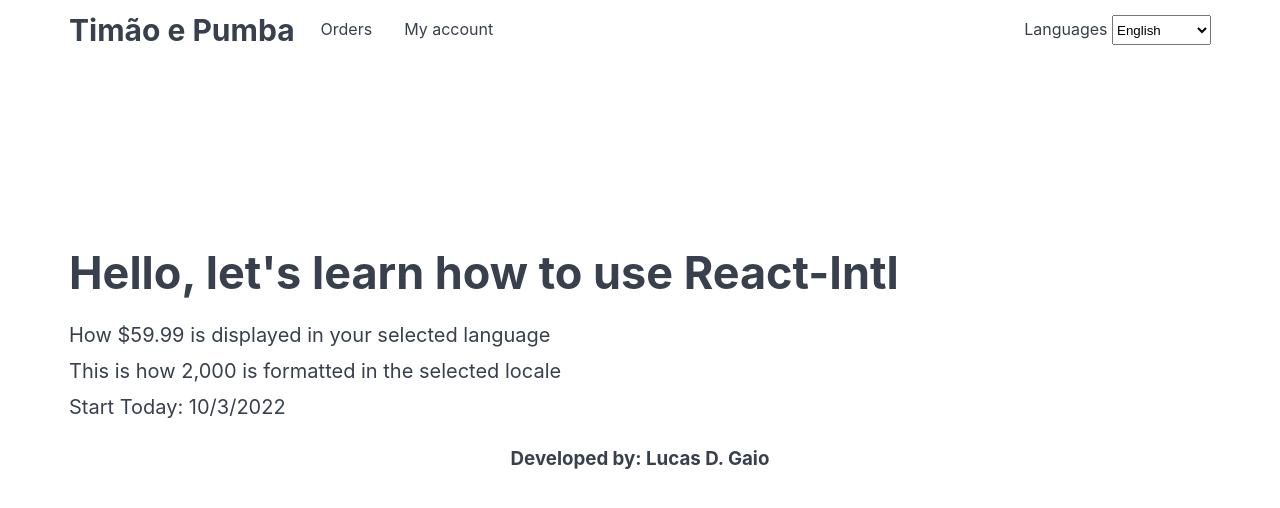
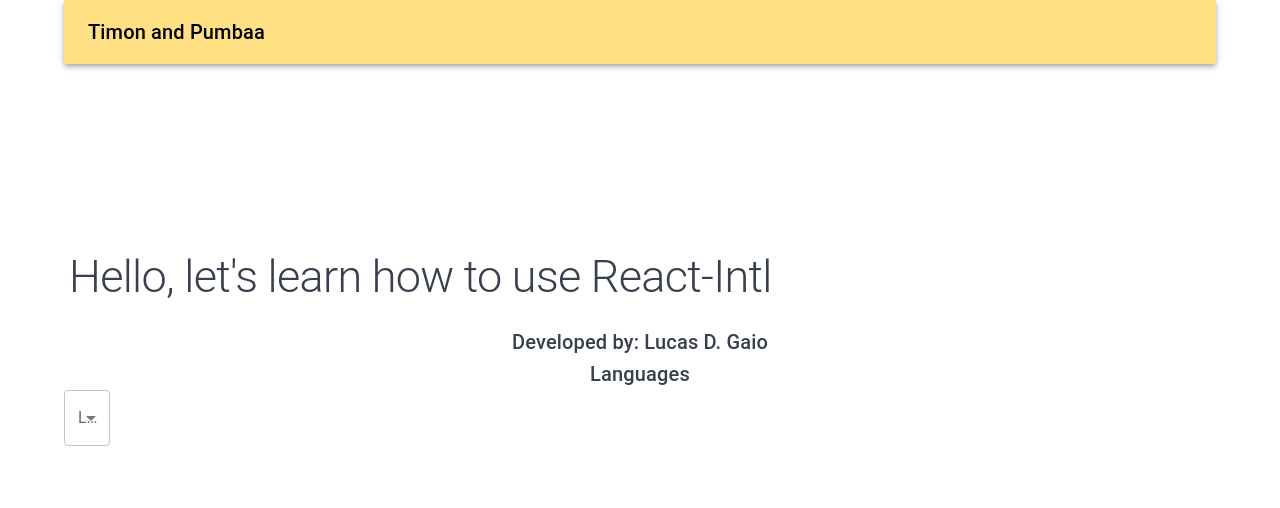
Before and after one commit to cormac21/general-grievous, a React (Create React App) app: page / in a window 1280 px wide. Shown: the top 508 px of the page. Built offline with nearby package versions, Linux system fonts and the light colour scheme.

Commit message:
Meio que arrebentando tudo aqui porque num faço ideia do que to fazendo ainda;

```diff
--- a/package.json
+++ b/package.json
@@ -3,6 +3,9 @@
   "version": "0.1.0",
   "private": true,
   "dependencies": {
+    "@emotion/react": "^11.10.4",
+    "@emotion/styled": "^11.10.4",
+    "@mui/material": "^5.10.8",
     "@testing-library/jest-dom": "^5.16.5",
     "@testing-library/react": "^13.4.0",
     "@testing-library/user-event": "^13.5.0",
--- a/src/App.js
+++ b/src/App.js
@@ -5,7 +5,7 @@ import { LOCALES } from "./i18n/locales";
 import { messages } from "./i18n/messages";
 import Footer from './components/Footer'
 import Content from "./components/Content";
-import Header from "./components/Header";
+import ApplicationBar from "./components/ApplicationBar";
 import {
   BrowserRouter,
   Routes,
@@ -13,12 +13,13 @@ import {
 } from "react-router-dom";
 import Orders from "./components/orders";
 import MyAccount from "./components/my_account";
+import {createTheme, ThemeProvider} from "@mui/material";
 
 const App = () => {
 
   const [currentLocale, setCurrentLocale] = useState(getInitialLocal());
 
-  const handleChange = (e) => {
+  const handleLocaleChange = (e) => {
     setCurrentLocale(e.target.value);
     localStorage.setItem("locale", e.target.value);
   };
@@ -28,23 +29,40 @@ const App = () => {
     return savedLocale || LOCALES.ENGLISH;
   }
 
+  const theme = createTheme({
+    palette: {
+      primary: {
+        main: '#ffe082',
+        light: '#ffffb3',
+        dark: '#caae53',
+      },
+      secondary: {
+        main: '#aed581',
+        light: '#e1ffb1',
+        dark: '#7da453',
+      },
+    },
+  });
+
   return (
     <IntlProvider
         messages={messages[currentLocale]}
         locale={currentLocale}
         defaultLocale={LOCALES.ENGLISH}
     >
+      <ThemeProvider theme={theme}>
         <div>
           <BrowserRouter>
-          <Header currentLocale={currentLocale} handleChange={handleChange}/>
+            <ApplicationBar />
             <Routes >
               <Route path="/" element={<Content />}></Route>
               <Route path="/orders" element={<Orders />}></Route>
               <Route path="/my_account" element={<MyAccount />} ></Route>
             </Routes>
-          <Footer/>
+            <Footer currentLocale={currentLocale} handleChange={handleLocaleChange} />
           </BrowserRouter>
         </div>
+      </ThemeProvider>
     </IntlProvider>
   );
 }
--- /dev/null
+++ b/src/components/ApplicationBar.js
@@ -0,0 +1,48 @@
+import {FormattedMessage} from "react-intl";
+import {LOCALES} from "../i18n/locales";
+import {Link} from "react-router-dom";
+import {AppBar, Box, Container, Toolbar, Typography} from "@mui/material";
+
+const ApplicationBar = (props) => {
+    const menu = [
+        {
+            key: "orders",
+            title: "Orders",
+            path: "/orders",
+        },
+        {
+            key: "my_account",
+            title: "MyAccount",
+            path: "/my_account",
+        },
+    ];
+
+    const languages = [
+        { name: "English", code: LOCALES.ENGLISH},
+        { name: "Português", code: LOCALES.PORTUGUESE},
+        { name: "Español", code: LOCALES.SPANISH},
+    ]
+
+    return (
+      <Container sx={{
+          maxWidth: 1182
+      }}>
+        <AppBar position="static" color="primary">
+          <Container maxWidth="xl" >
+            <Toolbar disableGutters>
+              <Typography variant="h6" noWrap component="div" className="brand" >
+                <Link to="/">
+                  <FormattedMessage id="project_name" />
+                </Link>
+              </Typography>
+              <Box flex='1'>
+
+              </Box>
+            </Toolbar>
+          </Container>
+        </AppBar>
+      </Container>
+    );
+};
+
+export default ApplicationBar;
--- a/src/components/Content.js
+++ b/src/components/Content.js
@@ -1,13 +1,11 @@
 import { FormattedMessage } from "react-intl";
+import {Box, Typography} from "@mui/material";
 
 const Content = () => {
     return (
-        <div className="container hero">
-            <h1><FormattedMessage id="learn_to" /></h1>
-            <p><FormattedMessage id="price_display" values={{ n: 59.99 }} /></p>
-            <p><FormattedMessage id="number_display" values={{ n: 2000 }} /></p>
-            <p><FormattedMessage id="start_today" values={{ d: new Date() }} /></p>
-        </div>
+      <Box className="container hero">
+        <Typography variant="h1"><FormattedMessage id="learn_to" /></Typography>
+      </Box>
     );
 };
 
--- a/src/components/Footer.js
+++ b/src/components/Footer.js
@@ -1,11 +1,19 @@
 import {FormattedMessage} from "react-intl";
+import {Container, Typography} from "@mui/material";
+import LanguageSelect from "./LanguageSelect";
 
-const Footer = () => {
+const Footer = (props) => {
 
     return (
-      <div className="container mt footer">
-        <h3><FormattedMessage id="footer_credits"/></h3>
-      </div>
+      <Container className="mt footer">
+        <Typography variant="h6" textAlign="center" >
+          <FormattedMessage id="footer_credits" />
+        </Typography>
+        <Typography variant="h6" textAlign="center" >
+            <FormattedMessage id="languages" />
+        </Typography>
+        <LanguageSelect currentLocale={props.currentLocale} handleChange={props.handleChange} />
+      </Container>
     );
 };
 
--- a/src/components/Header.js
+++ /dev/null
@@ -1,60 +0,0 @@
-import {FormattedMessage} from "react-intl";
-import {LOCALES} from "../i18n/locales";
-import {Link} from "react-router-dom";
-
-const Header = ( props ) => {
-    const menu = [
-        {
-            key: "orders",
-            title: "Orders",
-            path: "/orders",
-        },
-        {
-            key: "my_account",
-            title: "MyAccount",
-            path: "/my_account",
-        },
-    ];
-
-    const languages = [
-        { name: "English", code: LOCALES.ENGLISH},
-        { name: "Português", code: LOCALES.PORTUGUESE},
-        { name: "Español", code: LOCALES.SPANISH},
-    ]
-
-    return (
-      <header>
-        <div className="container header_content">
-          <div className="brand">
-            <Link to="/" >
-              Timão e Pumba
-            </Link>
-          </div>
-            <nav>
-              <ul>
-                {menu.map(({ title, path, key }) => (
-                  <li key={title}>
-                    <Link to={path} >
-                      <FormattedMessage id={key} />
-                    </Link>
-                  </li>
-                ))}
-              </ul>
-            </nav>
-            <div className="spacer"></div>
-            <div className="switcher">
-              <FormattedMessage id="languages" />
-              <select onChange={props.handleChange} value={props.currentLocale}>
-                {languages.map(({ name, code }) => (
-                    <option key={code} value={code}>
-                        {name}
-                    </option>
-                ))}
-              </select>
-            </div>
-        </div>
-      </header>
-    );
-};
-
-export default Header;
--- /dev/null
+++ b/src/components/LanguageSelect.js
@@ -0,0 +1,30 @@
+import {useState} from "react";
+import {FormControl, InputLabel, MenuItem, Select} from "@mui/material";
+import {LOCALES} from "../i18n/locales";
+
+
+const LanguageSelect = (props) => {
+    const [currentLocale, setCurrentLocale] = useState(props.currentLocale);
+
+    const languages = [
+        { name: "English", code: LOCALES.ENGLISH},
+        { name: "Português", code: LOCALES.PORTUGUESE},
+        { name: "Español", code: LOCALES.SPANISH},
+    ]
+
+    return (
+      <>
+        <FormControl>
+          <InputLabel id="languages-label">Languages</InputLabel>
+          <Select onChange={props.handleChange} label="Languages" labelId="languages-label">
+            <MenuItem value={languages[0].code}>{languages[0].name}</MenuItem>
+            <MenuItem value={languages[1].code}>{languages[1].name}</MenuItem>
+            <MenuItem value={languages[2].code}>{languages[2].name}</MenuItem>
+          </Select>
+        </FormControl>
+      </>
+    );
+
+}
+
+export default LanguageSelect;
--- a/src/components/orders/index.js
+++ b/src/components/orders/index.js
@@ -1,13 +1,19 @@
 import {FormattedMessage} from "react-intl";
-
+import {Box, Button, Container, Typography} from "@mui/material";
 
 export default function Orders() {
 
     return (
       <div>
-        <div className="container title" >
-          <h1><FormattedMessage id="orders" /></h1>
-        </div>
+        <Container className="container title" >
+          <Typography variant="h3">
+            <FormattedMessage id="orders" />
+          </Typography>
+          <Button variant="contained">
+            <FormattedMessage id="new_order_button" />
+          </Button>
+
+        </Container>
       </div>
     );
 
--- a/src/i18n/messages.js
+++ b/src/i18n/messages.js
@@ -2,6 +2,7 @@ import { LOCALES } from "./locales";
 
 export const messages = {
     [LOCALES.ENGLISH]: {
+        project_name: "Timon and Pumbaa",
         learn_to: "Hello, let's learn how to use React-Intl",
         price_display: "How {n, number, ::currency/USD} is displayed in your selected language",
         number_display: "This is how {n, number} is formatted in the selected locale",
@@ -13,6 +14,7 @@ export const messages = {
         footer_credits: "Developed by: Lucas D. Gaio",
     },
     [LOCALES.PORTUGUESE]: {
+        project_name: "Timão e Pumba",
         learn_to: "Olá, vamos aprender como usar React-Intl",
         price_display: "Como {n, number, ::currency/BRL} é mostrado na sua linguagem selecionada",
         number_display: "Aqui é como {n, number} é formatado no seu locale selecionado",
@@ -24,6 +26,7 @@ export const messages = {
         footer_credits: "Desenvolvido por: Lucas D. Gaio",
     },
     [LOCALES.SPANISH]: {
+        project_name: "Timon y Pumba",
         learn_to: "Hola, aprendamos a usar React-Intl",
         price_display: "Cómo se muestra {n, number, ::currency/EUR} en el idioma seleccionado",
         number_display: "Así es como se formatea {n, number} en la configuración regional seleccionada",
--- a/src/index.css
+++ b/src/index.css
@@ -15,17 +15,14 @@ body {
   sans-serif;
 }
 
-
 code {
   font-family: source-code-pro, Menlo, Monaco, Consolas, "Courier New",
   monospace;
 }
 
-
 header {
   width: 100%;
 }
-
 
 .container {
   max-width: 1182px;
@@ -62,7 +59,7 @@ nav ul li a {
 }
 
 .brand a {
-  color: #383f4d;
+  color: #000000;
   text-decoration: none;
 }
 
@@ -85,7 +82,6 @@ nav ul li a {
   line-height: 36px;
 }
 
-
 .mt {
   margin-top: 20px;
 }
@@ -98,3 +94,7 @@ nav ul li a {
 .footer h3 {
   text-align: center;
 }
+
+.div title {
+  margin-top: 72px;
+}
```
Also changed, not shown: 1 other file (tests, documents, lock files or other folders). Lines whose indentation alone changed are shown as unchanged.
